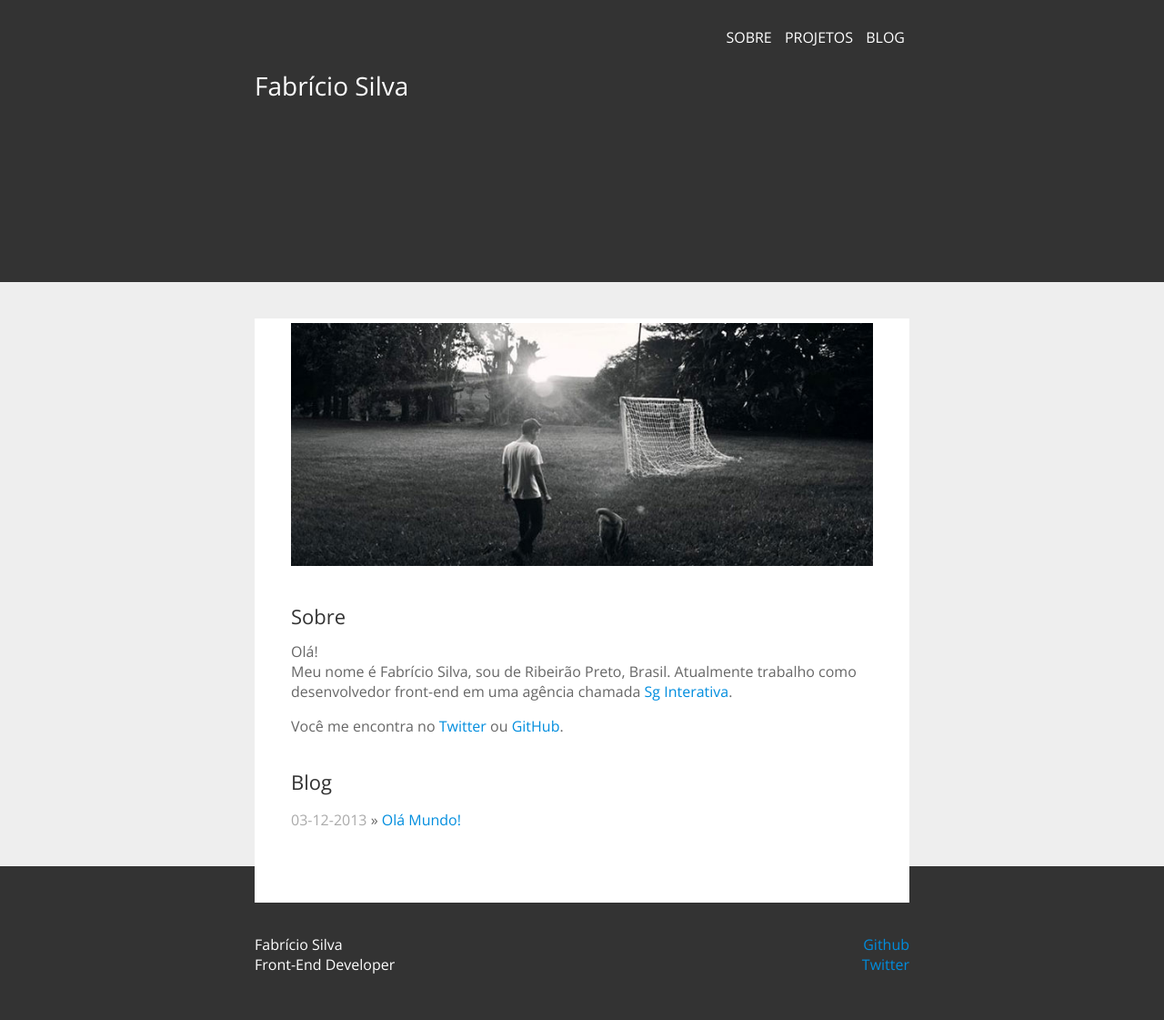
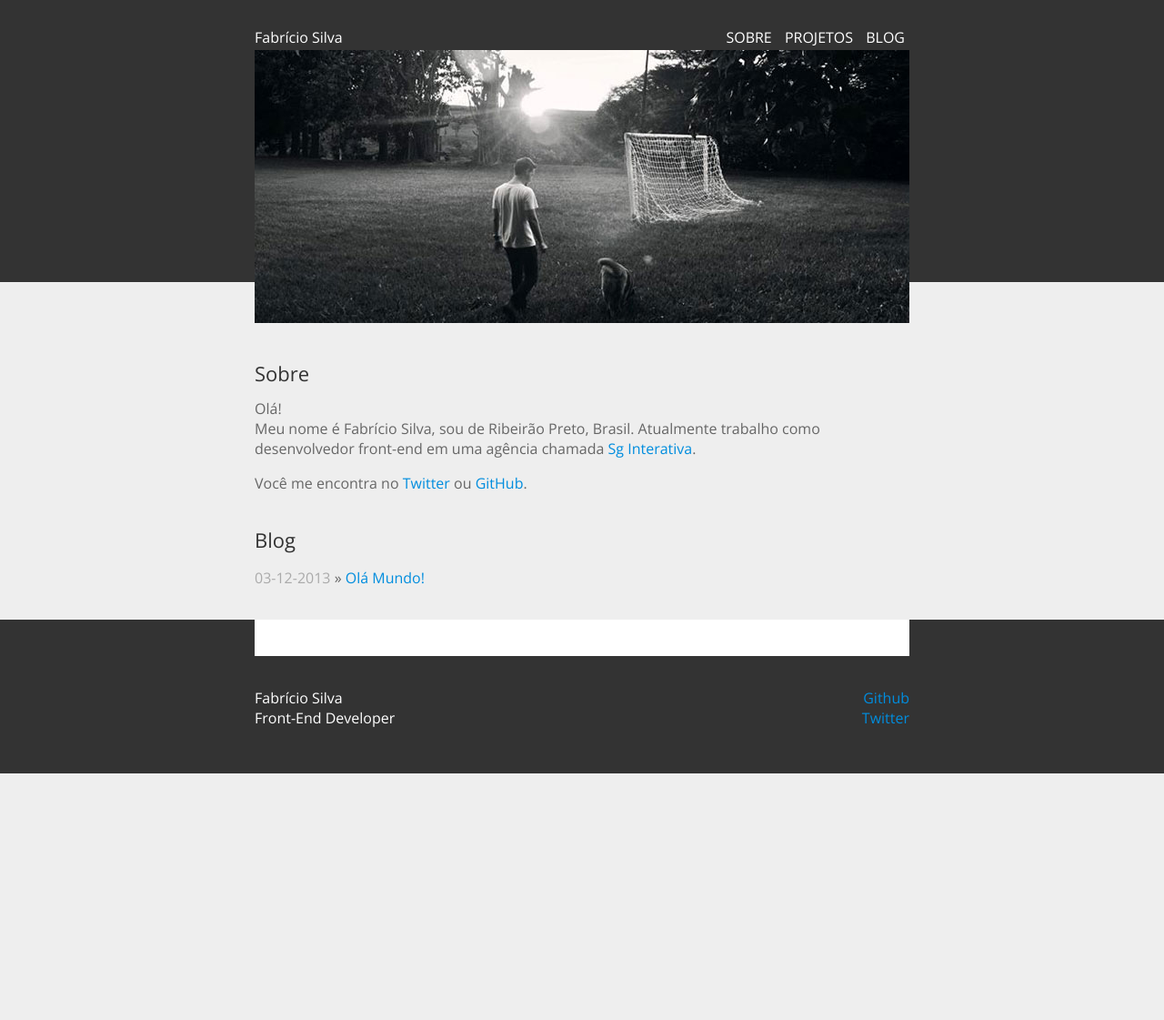
Before and after one commit to fabriciofmsilva/fabriciofmsilva.github.io, a Jekyll site: the page built from index.html, in a window 1280 px wide. Shown: the whole page at 91% size. Built offline with Jekyll 4.4.1, drawn with Linux system fonts in a browser that asks for light colours; nearby versions of some CDN libraries; after the commit the page ends 900 px from its top, so only the background shows below that.

Commit message:
Edit Style

```diff
--- a/css/main.css
+++ b/css/main.css
@@ -83,10 +83,13 @@ ul.posts li {
 	background-color: #333;
 	height: 280px;
 	padding-top: 30px;
-	margin-bottom: 40px;
+	position: absolute;
+	width: 100%;
 }
 .title {
 	float: left;
+	margin: auto;
+	font-size: 16px;
 }
 .nav {
 	float: right;
@@ -153,9 +156,7 @@ ul.posts li {
 	max-width: 720px;
 }
 .home, .page, .post {
-	background: #FFF;
-	padding: 5px 40px;
-	max-width: 640px;
+	padding: 55px 0 0;
 }
 
 
```
